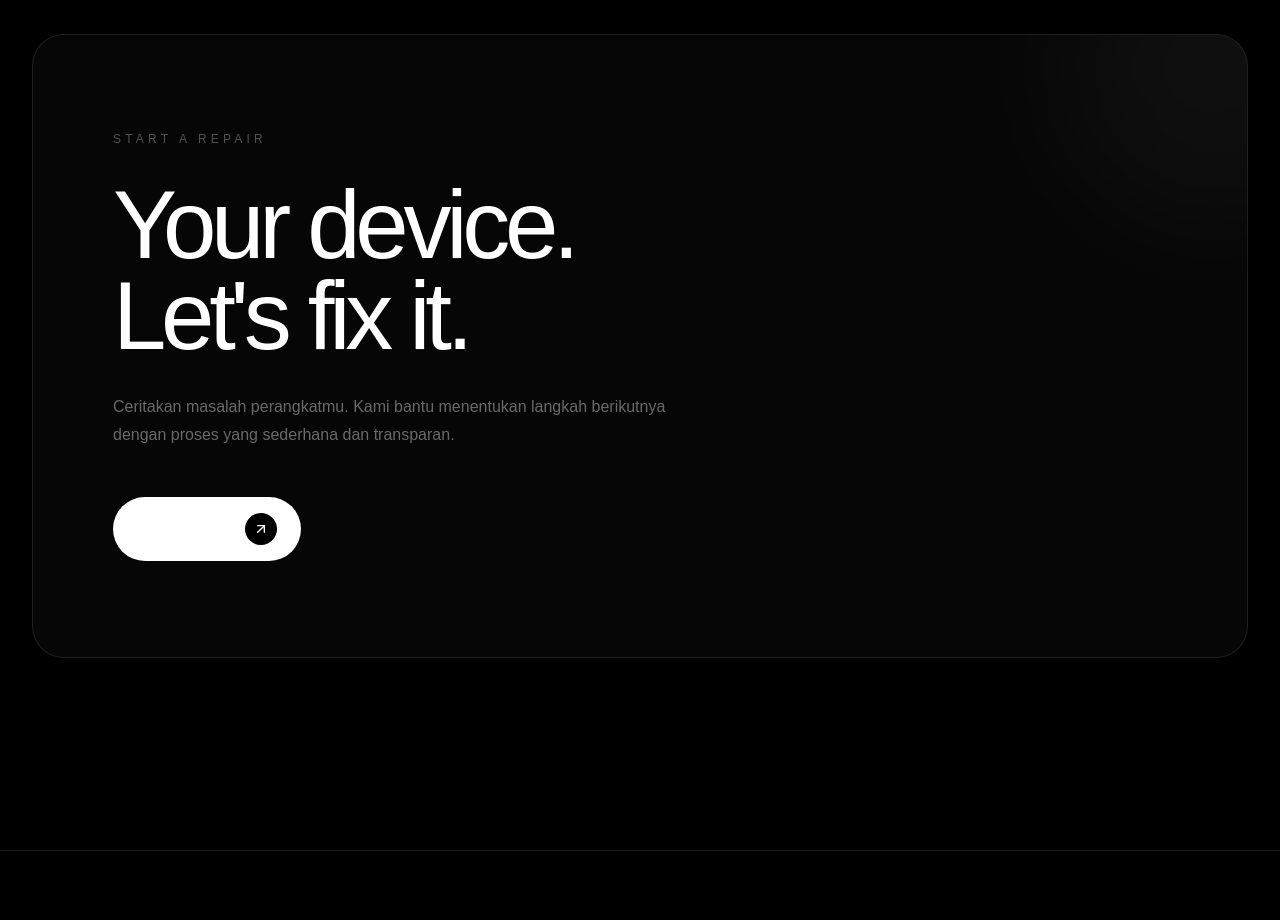
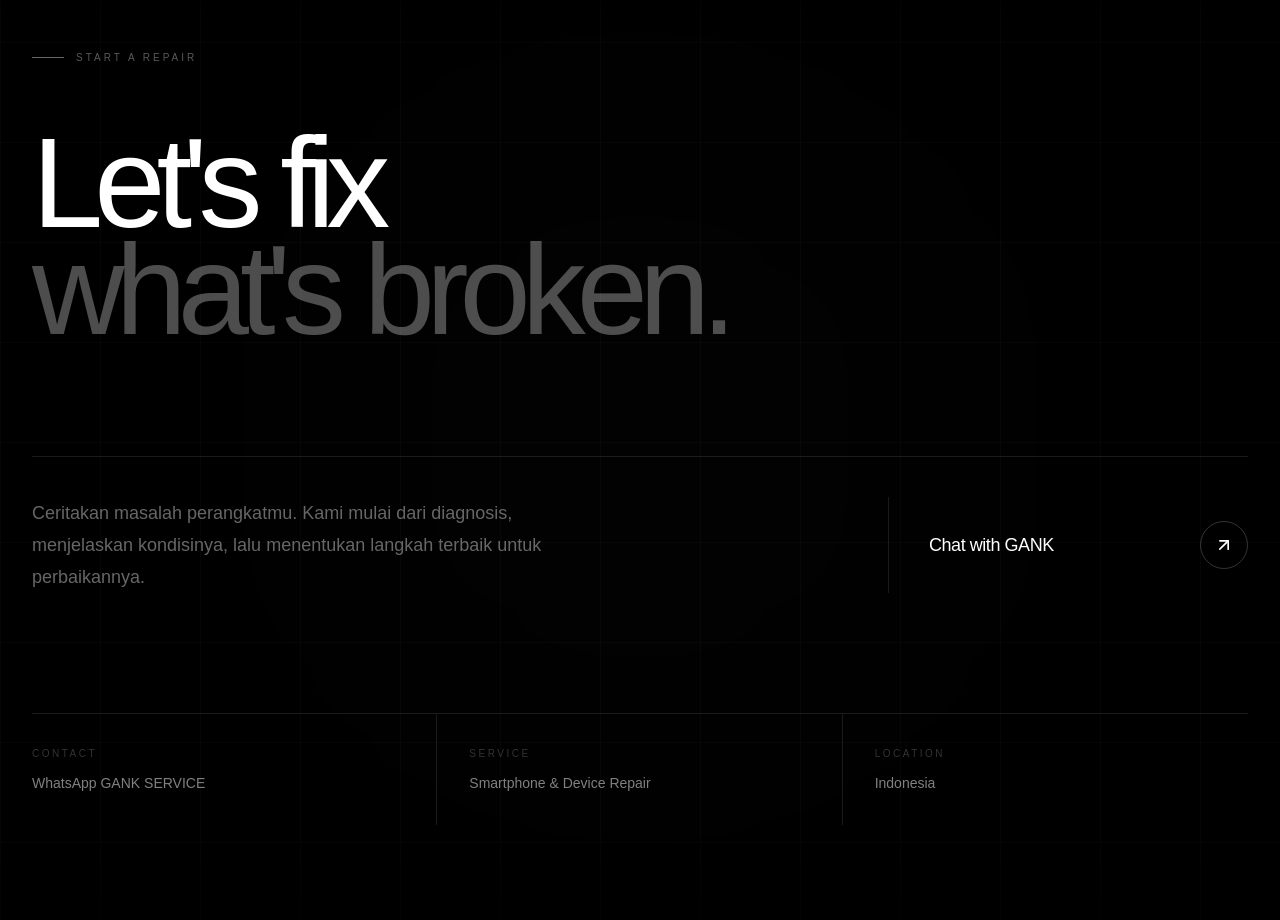
Before and after one commit to gank-dev/gankofficial, a Next.js app: page / in a window 1280 px wide. Shown: the part 3440-4360 px from the top of the page. Built offline with nearby package versions, Linux system fonts and the light colour scheme.

Commit message:
feat: compelete GANK OFFICIAL

```diff
--- a/src/components/sections/contact.tsx
+++ b/src/components/sections/contact.tsx
@@ -2,6 +2,8 @@
 
 import { motion } from "framer-motion";
 import { ArrowUpRight } from "lucide-react";
+
+const ease = [0.22, 1, 0.36, 1] as const;
 
 export function Contact() {
   return (
@@ -9,44 +11,178 @@ export function Contact() {
       id="contact"
       className="relative overflow-hidden border-t border-white/10 bg-black"
     >
-      <div className="relative mx-auto max-w-7xl px-6 py-32 lg:px-8 lg:py-48">
+      {/* Background grid */}
+      <div
+        aria-hidden="true"
+        className="pointer-events-none absolute inset-0 opacity-[0.025]"
+        style={{
+          backgroundImage:
+            "linear-gradient(to right, white 1px, transparent 1px), linear-gradient(to bottom, white 1px, transparent 1px)",
+          backgroundSize: "100px 100px",
+          maskImage:
+            "linear-gradient(to bottom, transparent, black 20%, black 80%, transparent)",
+          WebkitMaskImage:
+            "linear-gradient(to bottom, transparent, black 20%, black 80%, transparent)",
+        }}
+      />
+
+      {/* Ambient glow */}
+      <motion.div
+        aria-hidden="true"
+        className="pointer-events-none absolute left-1/2 top-1/2 h-[30rem] w-[30rem] -translate-x-1/2 -translate-y-1/2 rounded-full bg-white/[0.035] blur-[160px]"
+        animate={{
+          scale: [1, 1.15, 1],
+          opacity: [0.35, 0.6, 0.35],
+        }}
+        transition={{
+          duration: 10,
+          repeat: Infinity,
+          ease: "easeInOut",
+        }}
+      />
+
+      <div className="relative mx-auto max-w-7xl px-6 py-32 sm:px-8 sm:py-40 lg:px-8 lg:py-52">
+        {/* Header */}
         <motion.div
-          initial={{ opacity: 0, y: 40 }}
+          initial={{ opacity: 0, y: 20 }}
           whileInView={{ opacity: 1, y: 0 }}
           viewport={{ once: true, margin: "-100px" }}
-          transition={{ duration: 0.9 }}
-          className="relative overflow-hidden rounded-[2rem] border border-white/10 bg-white/[0.025] px-8 py-16 sm:px-12 lg:px-20 lg:py-24"
+          transition={{ duration: 0.7, ease }}
+          className="flex items-center gap-3"
         >
-          <div className="absolute -right-32 -top-32 h-80 w-80 rounded-full bg-white/[0.04] blur-3xl" />
+          <span className="h-px w-8 bg-white/40" />
 
-          <div className="relative max-w-4xl">
-            <p className="text-xs font-medium uppercase tracking-[0.35em] text-white/30">
-              Start a Repair
-            </p>
+          <span className="text-[10px] font-medium uppercase tracking-[0.3em] text-white/35">
+            Start a repair
+          </span>
+        </motion.div>
 
-            <h2 className="mt-8 text-5xl font-medium leading-[0.95] tracking-[-0.055em] text-white sm:text-6xl lg:text-8xl">
-              Your device.
-              <br />
-              Let&apos;s fix it.
-            </h2>
+        {/* Main statement */}
+        <div className="mt-12 sm:mt-16">
+          <motion.h2
+            initial={{ opacity: 0, y: 60 }}
+            whileInView={{ opacity: 1, y: 0 }}
+            viewport={{ once: true, margin: "-100px" }}
+            transition={{ duration: 1, ease }}
+            className="max-w-6xl text-[clamp(3.5rem,10vw,9rem)] font-medium leading-[0.84] tracking-[-0.07em] text-white"
+          >
+            Let&apos;s fix
+            <br />
+            <span className="text-white/30">what&apos;s broken.</span>
+          </motion.h2>
+        </div>
 
-            <p className="mt-8 max-w-xl text-base leading-7 text-white/40">
-              Ceritakan masalah perangkatmu. Kami bantu menentukan langkah
-              berikutnya dengan proses yang sederhana dan transparan.
-            </p>
+        {/* CTA row */}
+        <div className="mt-20 border-t border-white/10 sm:mt-28">
+          <div className="grid lg:grid-cols-[1fr_auto] lg:items-center">
+            {/* Description */}
+            <motion.div
+              initial={{ opacity: 0, y: 30 }}
+              whileInView={{ opacity: 1, y: 0 }}
+              viewport={{ once: true, margin: "-100px" }}
+              transition={{
+                duration: 0.8,
+                delay: 0.15,
+                ease,
+              }}
+              className="py-8 lg:py-10"
+            >
+              <p className="max-w-xl text-base leading-7 text-white/40 sm:text-lg sm:leading-8">
+                Ceritakan masalah perangkatmu. Kami mulai dari diagnosis,
+                menjelaskan kondisinya, lalu menentukan langkah terbaik untuk
+                perbaikannya.
+              </p>
+            </motion.div>
 
+            {/* CTA */}
             <motion.a
               href="https://wa.me/6285804286029"
-              whileHover={{ scale: 1.02 }}
+              target="_blank"
+              rel="noreferrer"
+              initial={{ opacity: 0, x: 30 }}
+              whileInView={{ opacity: 1, x: 0 }}
+              viewport={{ once: true, margin: "-100px" }}
+              transition={{
+                duration: 0.8,
+                delay: 0.25,
+                ease,
+              }}
+              whileHover="hover"
               whileTap={{ scale: 0.98 }}
-              className="group mt-12 inline-flex items-center gap-4 rounded-full bg-white px-6 py-4 text-sm font-medium text-black transition-all duration-300 hover:bg-white/90"
+              className="group relative flex min-h-24 items-center justify-between gap-12 overflow-hidden border-t border-white/10 py-6 text-white transition-colors duration-500 lg:min-w-[360px] lg:border-l lg:border-t-0 lg:pl-10"
             >
-              Contact GANK
+              {/* Hover fill */}
+              <motion.span
+                variants={{
+                  hover: {
+                    scaleX: 1,
+                  },
+                }}
+                initial={{ scaleX: 0 }}
+                transition={{ duration: 0.5, ease }}
+                className="absolute inset-0 origin-left bg-white"
+              />
 
-              <span className="flex h-8 w-8 items-center justify-center rounded-full bg-black text-white">
-                <ArrowUpRight className="h-4 w-4 transition-transform duration-300 group-hover:-translate-y-0.5 group-hover:translate-x-0.5" />
+              <span className="relative z-10 text-lg font-medium tracking-tight transition-colors duration-500 group-hover:text-black">
+                Chat with GANK
+              </span>
+
+              <span className="relative z-10 flex h-12 w-12 shrink-0 items-center justify-center rounded-full border border-white/20 transition-all duration-500 group-hover:border-black group-hover:bg-black group-hover:text-white">
+                <motion.span
+                  variants={{
+                    hover: {
+                      x: 3,
+                      y: -3,
+                    },
+                  }}
+                  transition={{ duration: 0.3 }}
+                >
+                  <ArrowUpRight className="h-5 w-5" />
+                </motion.span>
               </span>
             </motion.a>
+          </div>
+        </div>
+
+        {/* Information */}
+        <motion.div
+          initial={{ opacity: 0 }}
+          whileInView={{ opacity: 1 }}
+          viewport={{ once: true }}
+          transition={{
+            duration: 0.8,
+            delay: 0.3,
+          }}
+          className="mt-20 grid border-t border-white/10 sm:grid-cols-3"
+        >
+          <div className="border-b border-white/10 py-6 sm:border-b-0 sm:border-r sm:py-8 sm:pr-8">
+            <span className="block text-[10px] uppercase tracking-[0.25em] text-white/20">
+              Contact
+            </span>
+
+            <span className="mt-3 block text-sm text-white/50">
+              WhatsApp GANK SERVICE
+            </span>
+          </div>
+
+          <div className="border-b border-white/10 py-6 sm:border-b-0 sm:border-r sm:px-8 sm:py-8">
+            <span className="block text-[10px] uppercase tracking-[0.25em] text-white/20">
+              Service
+            </span>
+
+            <span className="mt-3 block text-sm text-white/50">
+              Smartphone &amp; Device Repair
+            </span>
+          </div>
+
+          <div className="py-6 sm:py-8 sm:pl-8">
+            <span className="block text-[10px] uppercase tracking-[0.25em] text-white/20">
+              Location
+            </span>
+
+            <span className="mt-3 block text-sm text-white/50">
+              Indonesia
+            </span>
           </div>
         </motion.div>
       </div>
```
